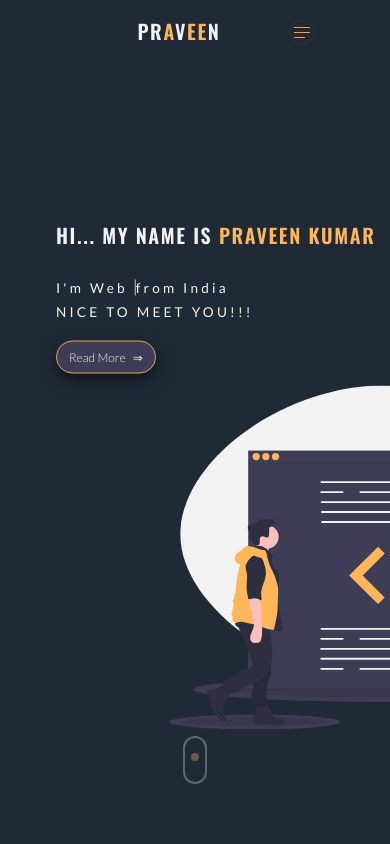
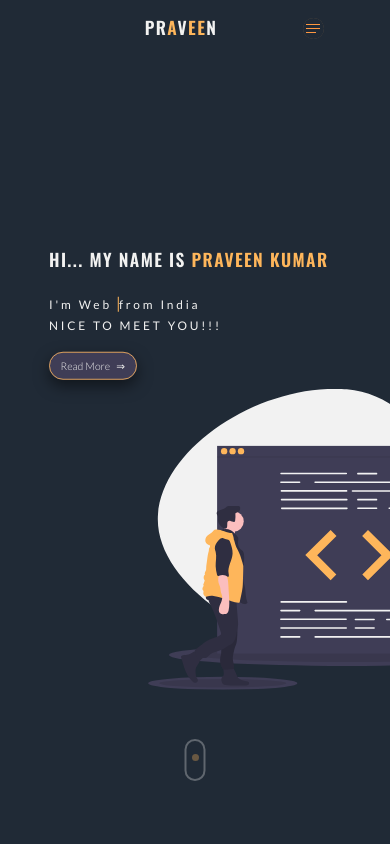
Before and after one commit to PrvnToddy/mySite, a website: page views/index.html in a window 390 px wide. Shown: the top 844 px of the page. Drawn offline with nearby package versions, Linux system fonts and the light colour scheme; some packages are replaced by stand-ins of ours; a script that the page names is missing.

Commit message:
portfolio eight commit

```diff
--- a/views/sass/abstracts/_mixins.scss
+++ b/views/sass/abstracts/_mixins.scss
@@ -32,7 +32,25 @@
 }
 
 @mixin for-size($range) {
-  @if $range==phone {
+  @if $range==mob-s {
+    @media (max-width: $phone-boundary) {
+      @content;
+    }
+  }
+
+  @else if $range==mob-m {
+    @media (max-width: $phone-boundary) {
+      @content;
+    }
+  }
+
+  @else if $range==mob-l {
+    @media (max-width: $phone-boundary) {
+      @content;
+    }
+  }
+
+  @else if $range==phone {
     @media (max-width: $phone-boundary) {
       @content;
     }
--- a/views/sass/abstracts/_variables.scss
+++ b/views/sass/abstracts/_variables.scss
@@ -14,6 +14,9 @@ $gutter-horizontal: 6rem;
 
 
 //Media Query
+$mobile-s:20em; //320px
+$mobile-m:20.43em; //375px
+$mobile-l:26.56em; //425px
 $phone-boundary: 37.5em; //600px
 $tablet-portrait-boundary: 56.25em; //900px
 $tablet-landscaper-boundary: 75em; //1200px
--- a/views/sass/base/_base.scss
+++ b/views/sass/base/_base.scss
@@ -23,6 +23,10 @@ html {
 
   @include for-size(tablet-portrait) {
     font-size: 50%; //1 rem = 8px , 8/16 = 50%
+  }
+
+  @include for-size(phone) {
+    font-size: 43.75%; //1 rem = 8px , 8/16 = 50%
   }
 
 
```
Also changed, not shown: views/css/main.css.
